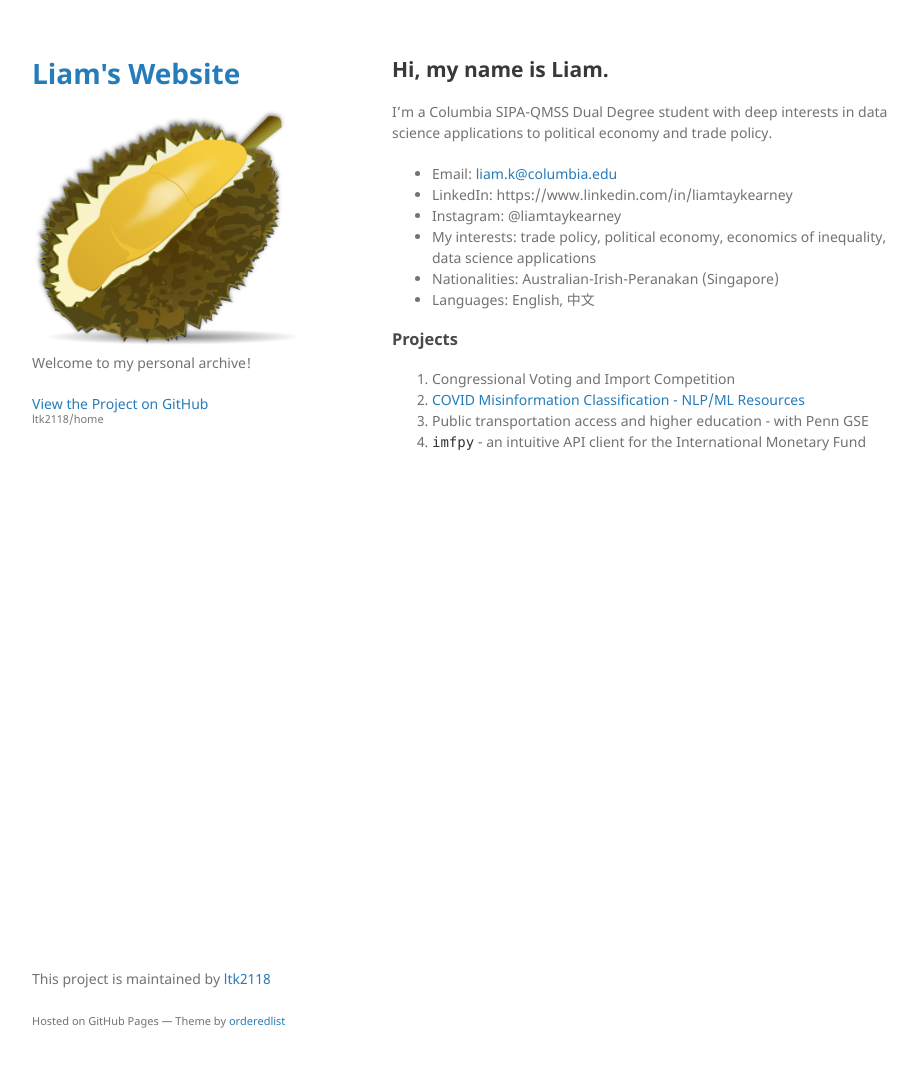
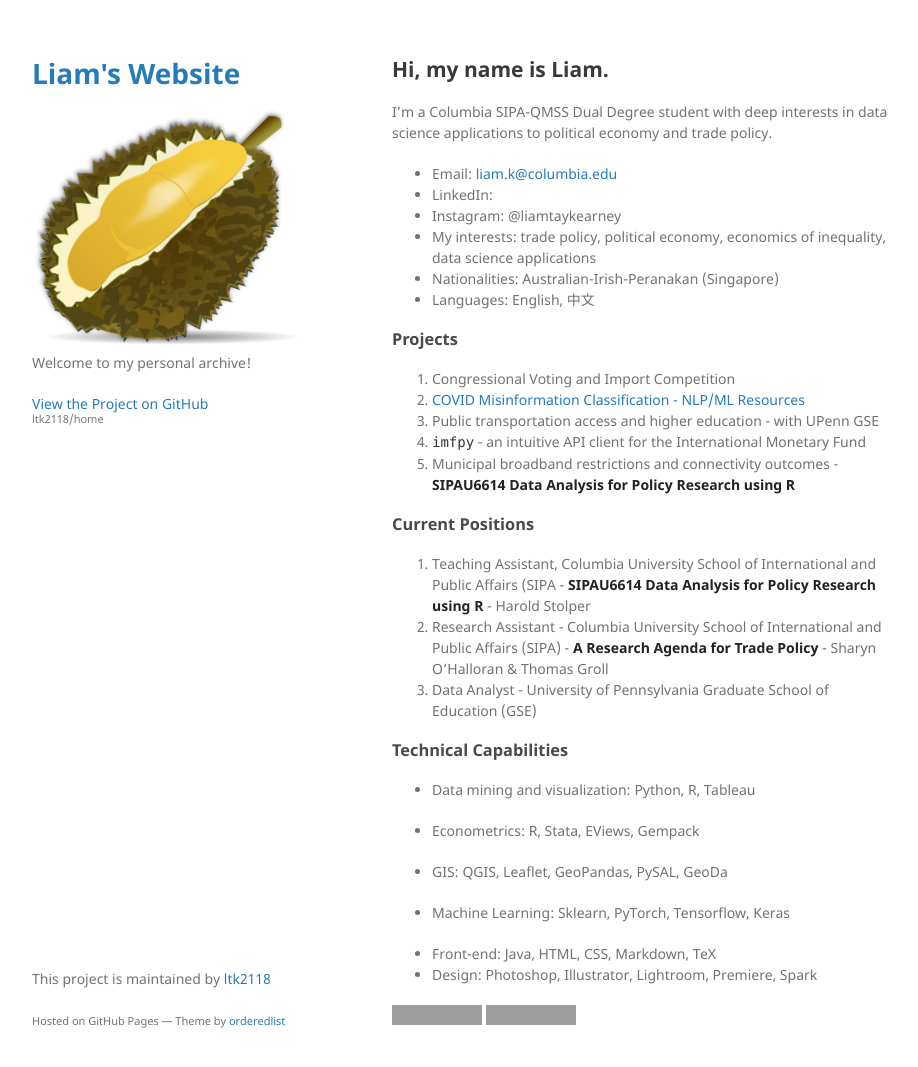
Before and after one commit to ltk2118/home, a Jekyll site: the page built from index.md, in a window 1280 px wide and 1100 px high. Shown: the top 1067 px of the window, without its empty margins (178-1096 px from the left). Built offline with Jekyll 4.4.1, drawn with Linux system fonts in a browser that asks for light colours; our own code applies the rules of GitHub Pages for plain Markdown files; grey boxes are pictures that could not be loaded.

Commit message:
Update css files

```diff
--- a/index.md
+++ b/index.md
@@ -3,7 +3,7 @@
 I'm a Columbia SIPA-QMSS Dual Degree student with deep interests in data science applications to political economy and trade policy.
 
 - Email: [liam.k@columbia.edu](mailto:liam.k@columbia.edu)
-- LinkedIn: https://www.linkedin.com/in/liamtaykearney
+- LinkedIn: [](https://www.linkedin.com/in/liamtaykearney)
 - Instagram: @liamtaykearney
 - My interests: trade policy, political economy, economics of inequality, data science applications
 - Nationalities: Australian-Irish-Peranakan (Singapore)
@@ -13,5 +13,27 @@ I'm a Columbia SIPA-QMSS Dual Degree student with deep interests in data science
 
 1. Congressional Voting and Import Competition
 2. [COVID Misinformation Classification - NLP/ML Resources](subpages/covid_misinfo.md)
-3. Public transportation access and higher education - with Penn GSE
+3. Public transportation access and higher education - with UPenn GSE
 4. `imfpy` - an intuitive API client for the International Monetary Fund
+5. Municipal broadband restrictions and connectivity outcomes - **SIPAU6614 Data Analysis for Policy Research using R**
+
+### Current Positions
+
+1. Teaching Assistant,  Columbia University School of International and Public Affairs (SIPA - **SIPAU6614 Data Analysis for Policy Research using R** - Harold Stolper
+2. Research Assistant - Columbia University School of International and Public Affairs (SIPA) - **A Research Agenda for Trade Policy** - Sharyn O'Halloran & Thomas Groll
+3. Data Analyst - University of Pennsylvania Graduate School of Education (GSE)
+
+### Technical Capabilities
+
+- Data mining and visualization: Python, R, Tableau
+
+- Econometrics: R, Stata, EViews, Gempack
+
+- GIS: QGIS, Leaflet, GeoPandas, PySAL, GeoDa
+
+- Machine Learning: Sklearn, PyTorch, Tensorflow, Keras
+
+- Front-end: Java, HTML, CSS, Markdown, TeX
+- Design: Photoshop, Illustrator, Lightroom, Premiere, Spark
+
+[![.github/workflows/ci.yaml](https://github.com/pages-themes/minimal/actions/workflows/ci.yaml/badge.svg)](https://github.com/pages-themes/minimal/actions/workflows/ci.yaml) [![Gem Version](https://badge.fury.io/rb/jekyll-theme-minimal.svg)](https://badge.fury.io/rb/jekyll-theme-minimal)
```
Also changed, not shown: subpages/broadband.md (added, +19 -0 lines).
